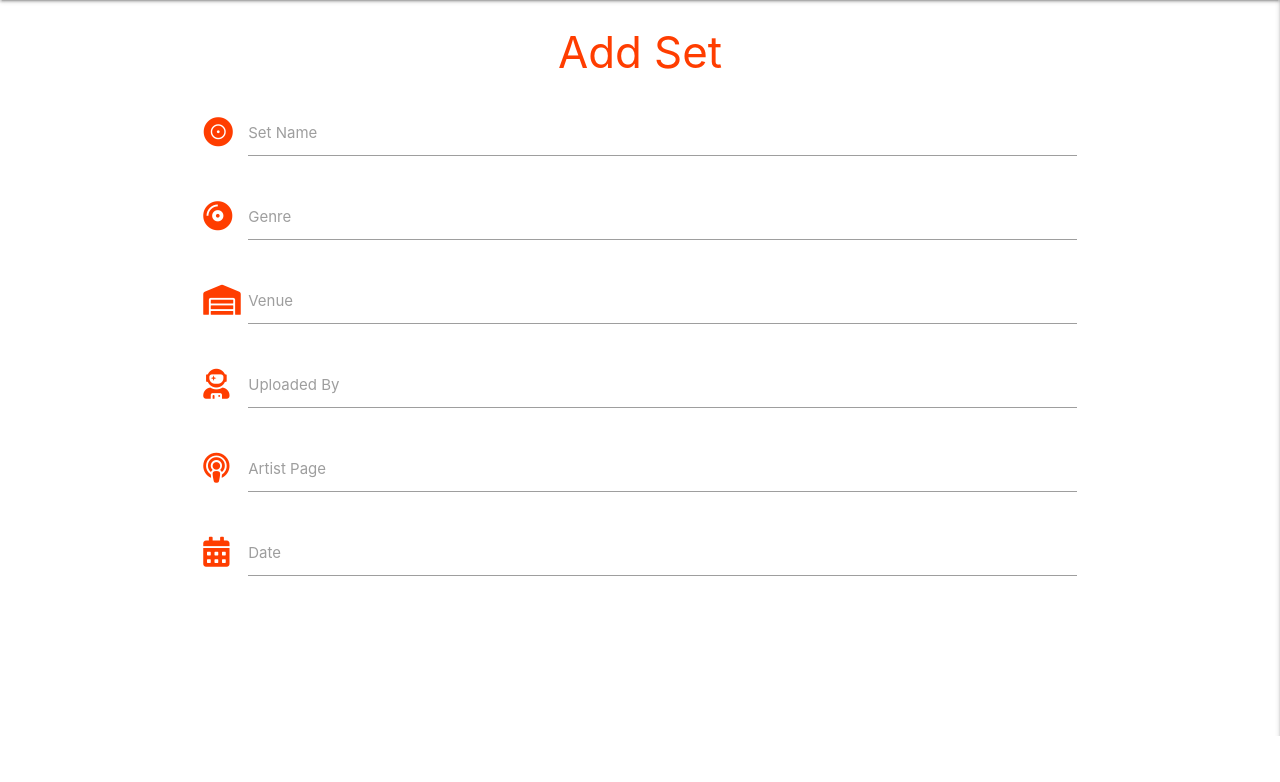
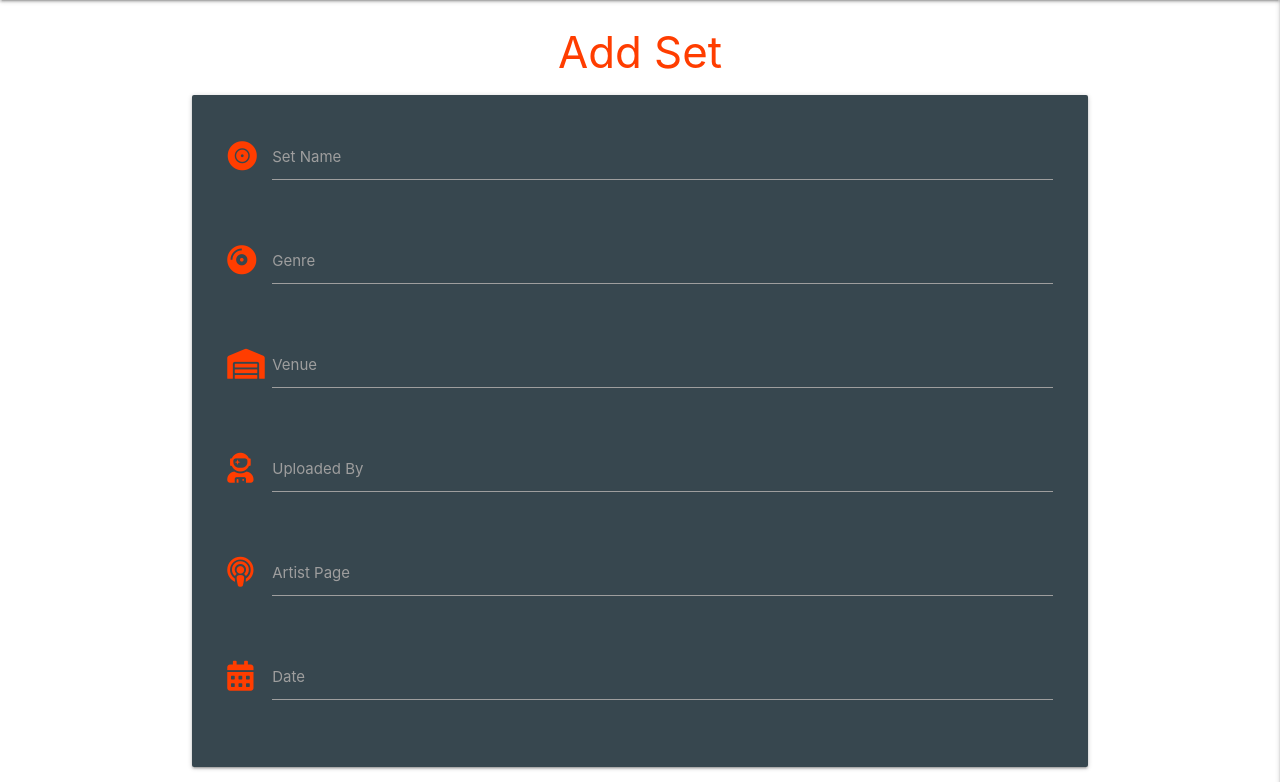
Before and after one commit to Code-Institute-Submissions/TobinStonelake-entunepreneurs_AprResub, a Flask app: page /add_set in a window 1280 px wide. Shown: the part 64-846 px from the top of the page. Before the commit the page ends 800 px from the top, so only its background shows below. Run offline with Flask 2, Linux system fonts and the light colour scheme; some libraries are stand-ins or nearby versions.

Commit message:
Add Set Form input fields

```diff
--- a/static/js/script.js
+++ b/static/js/script.js
@@ -1,4 +1,12 @@
 $(document).ready(function () {
     $(".sidenav").sidenav({edge: "right"});
     $('.collapsible').collapsible();
+    $('.datepicker').datepicker({
+        format: "dd mmmm, yyyy",
+        yearRange: 50,
+        showClearBtn: true,
+        i18n: {
+            done: "Select"
+        }
+    });
 });
--- a/templates/new_set.html
+++ b/templates/new_set.html
@@ -5,38 +5,54 @@
         Add Set
     </h3>
 
-    <div class="row">
+    <div class="row card-panel deep-orange-text text-accent-3 text-shadow blue-grey darken-3">
         <form class="col s12" method="POST" action="">
             <div class="row">
                 <div class="input-field col s12">
                     <i class="fas fa-record-vinyl prefix deep-orange-text text-accent-3"></i>
-                    <input id="icon_prefix" type="text" class="validate">
-                    <label for="icon_prefix">Set Name</label>
+                    <input id="set_name" name="set_name" minlength="5" maxlength="50"
+                        type="text" class="validate" required>
+                    <label for="set_name">Set Name</label>
                 </div>
+            </div>
+            <div class="row">
                 <div class="input-field col s12">
                     <i class="fas fa-compact-disc prefix deep-orange-text text-accent-3"></i>
-                    <input id="icon_telephone" type="tel" class="validate">
-                    <label for="icon_telephone">Genre</label>
+                    <input id="genre" name="genre" minlength="5" maxlength="50"
+                        type="text" class="validate" required>
+                    <label for="genre">Genre</label>
                 </div>
+            </div>
+            <div class="row">
                 <div class="input-field col s12">
                     <i class="fas fa-warehouse prefix deep-orange-text text-accent-3"></i>
-                    <input id="icon_warehouse" type="tel" class="validate">
-                    <label for="icon_warehouse">Venue</label>
+                    <input id="venue" name="venue" minlength="5" maxlength="50"
+                        type="text" class="validate">
+                    <label for="venue">Venue</label>
                 </div>
+            </div>
+            <div class="row">
                 <div class="input-field col s12">
                     <i class="fas fa-user-astronaut prefix deep-orange-text text-accent-3"></i>
-                    <input id="icon_user" type="tel" class="validate">
-                    <label for="icon_user">Uploaded By</label>
+                    <input id="user_upload" name="user_upload" minlength="5" maxlength="50"
+                        type="text" class="validate" required>
+                    <label for="user_upload">Uploaded By</label>
                 </div>
+            </div>
+            <div class="row">
                 <div class="input-field col s12">
                     <i class="fas fa-podcast prefix deep-orange-text text-accent-3"></i>
-                    <input id="icon_web" type="tel" class="validate">
-                    <label for="icon_web">Artist Page</label>
+                    <input id="artist_site" name="artist_site" minlength="5" maxlength="50"
+                        type="text" class="validate">
+                    <label for="artist_site">Artist Page</label>
                 </div>
+            </div>
+            <div class="row">
                 <div class="input-field col s12">
                     <i class="fas fa-calendar-alt prefix deep-orange-text text-accent-3"></i>
-                    <input id="icon_date" type="tel" class="validate">
-                    <label for="icon_date">Date</label>
+                    <input id="date_upload" name="date_upload"
+                        type="text" class="datepicker validate" required>
+                    <label for="date_upload">Date</label>
                 </div>
             </div>
         </form>
```
